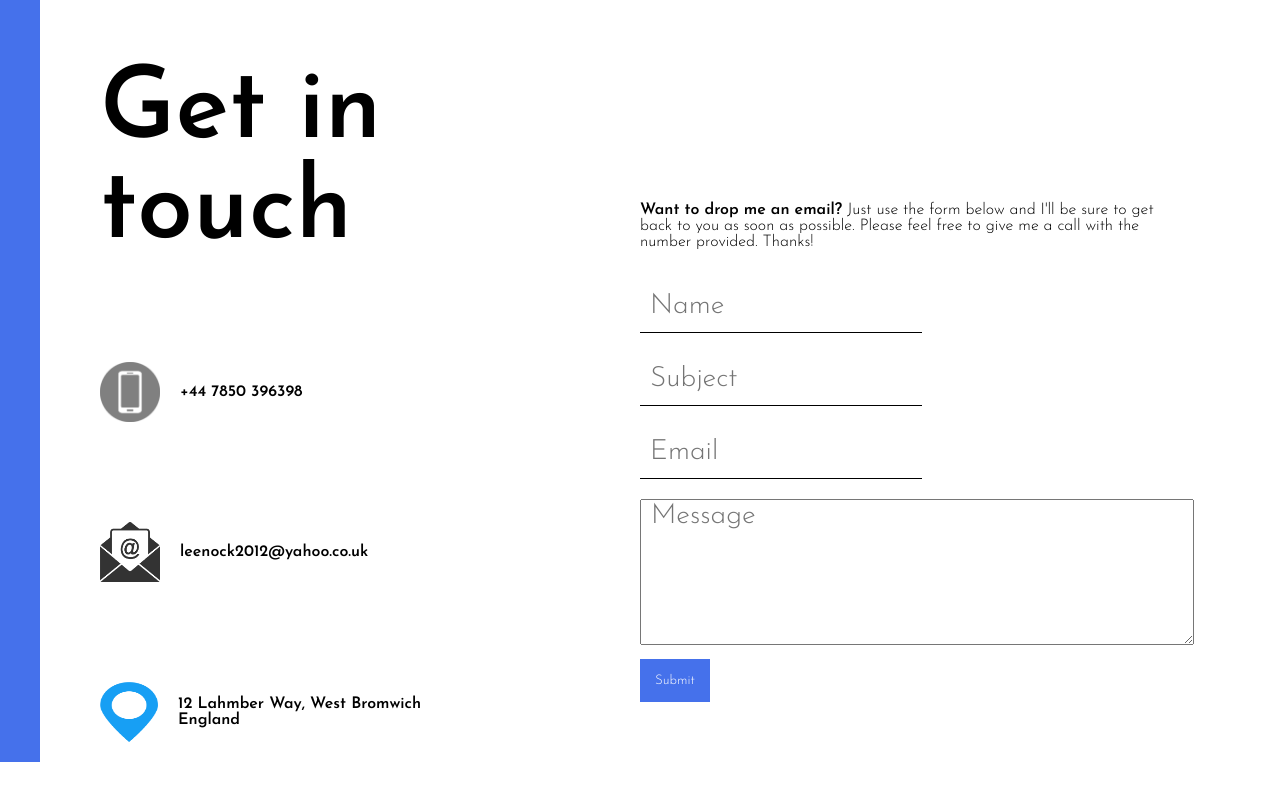
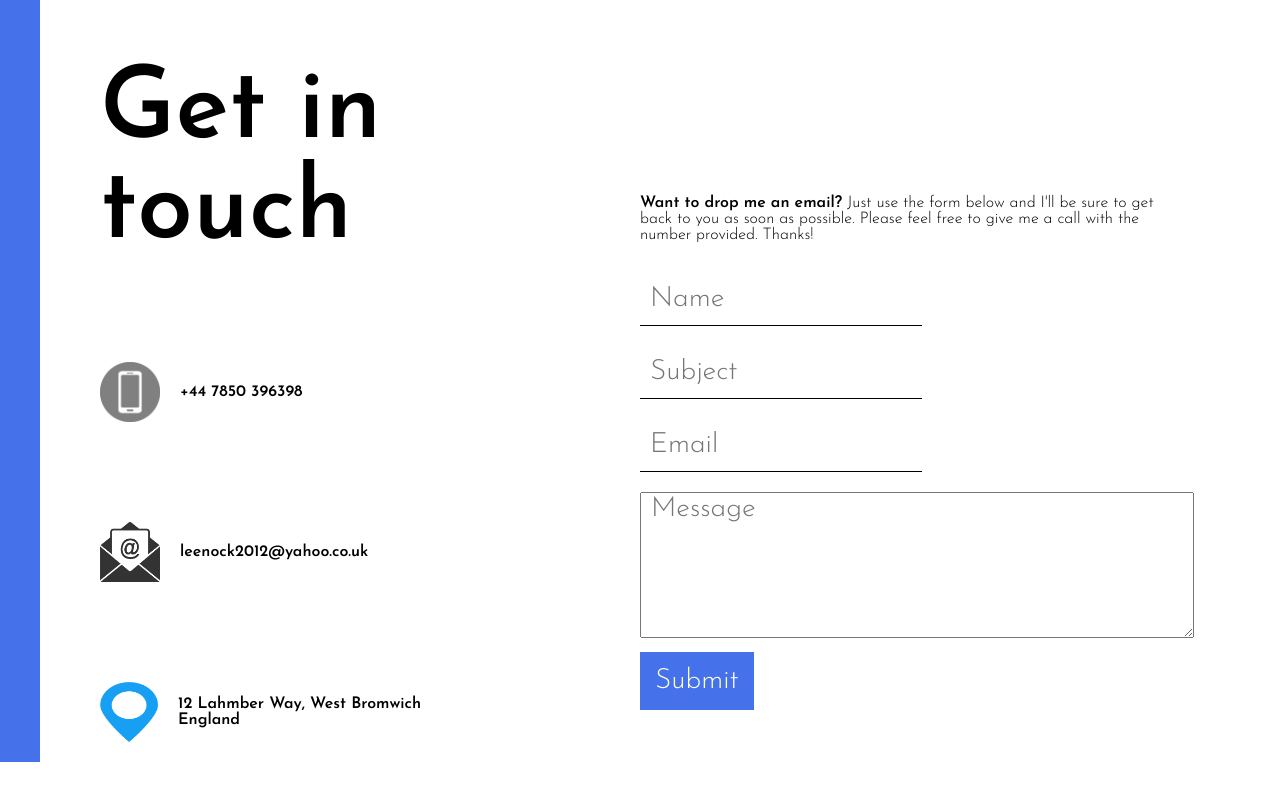
Before and after one commit to Lee0997/Portfolio-2.0, a React (Create React App) app: page / in a window 1280 px wide. Shown: the part 2538-3338 px from the top of the page. Built offline with nearby package versions, Linux system fonts and the light colour scheme.

Commit message:
Finished contact form

```diff
--- a/src/components/contact/Contact.jsx
+++ b/src/components/contact/Contact.jsx
@@ -1,12 +1,14 @@
+import react from "react";
 import "./contact.css";
 import Phone from "../../img/phone-icon.png";
 import Email from "../../img/email-icon.png";
 import Address from "../../img/address-icon.png";
-import { useRef } from "react";
+import { useContext, useRef, useState } from "react";
 import emailjs from "emailjs-com";
 
 const Contact = () => {
   const formRef = useRef();
+  const [done, setDone] = useState(false)
 
   const handleSubmit = (e) => {
     e.preventDefault();
@@ -20,6 +22,7 @@ const Contact = () => {
       .then(
         (result) => {
           console.log(result.text);
+          setDone(true)
         },
         (error) => {
           console.log(error.text);
@@ -58,6 +61,7 @@ const Contact = () => {
             <input type="text" placeholder="Email" name="user_email" />
             <textarea rows="5" placeholder="Message" name="message" />
             <button>Submit</button>
+            {done && "Thanks for contacting me, be with you soon..."}
           </form>
         </div>
       </div>
--- a/src/components/contact/contact.css
+++ b/src/components/contact/contact.css
@@ -79,4 +79,5 @@ button {
     color: white;
     font-weight: 500;
     cursor: pointer;
+    font-size: 28px;
 }
```
